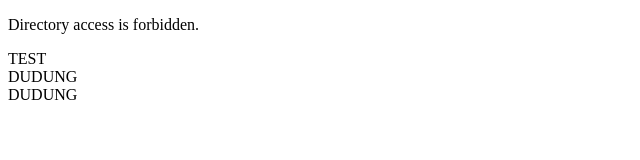
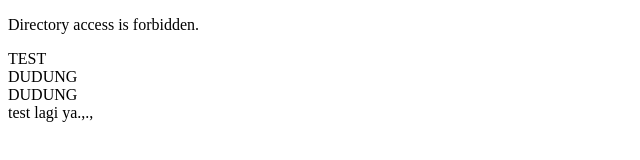
Before and after one commit to HermanCP/PJ-Herman, a plain HTML site: page index.html in a window 1280 px wide. Shown: the full height of the page, 0-640 px from the left. Drawn offline with Linux system fonts and the light colour scheme.

Commit message:
update lagi

```diff
--- a/index.html
+++ b/index.html
@@ -9,5 +9,6 @@
 <div>TEST</div>
 <div>DUDUNG</div>
 <div>DUDUNG</div>
+test lagi ya.,.,
 </body>
 </html>
```
